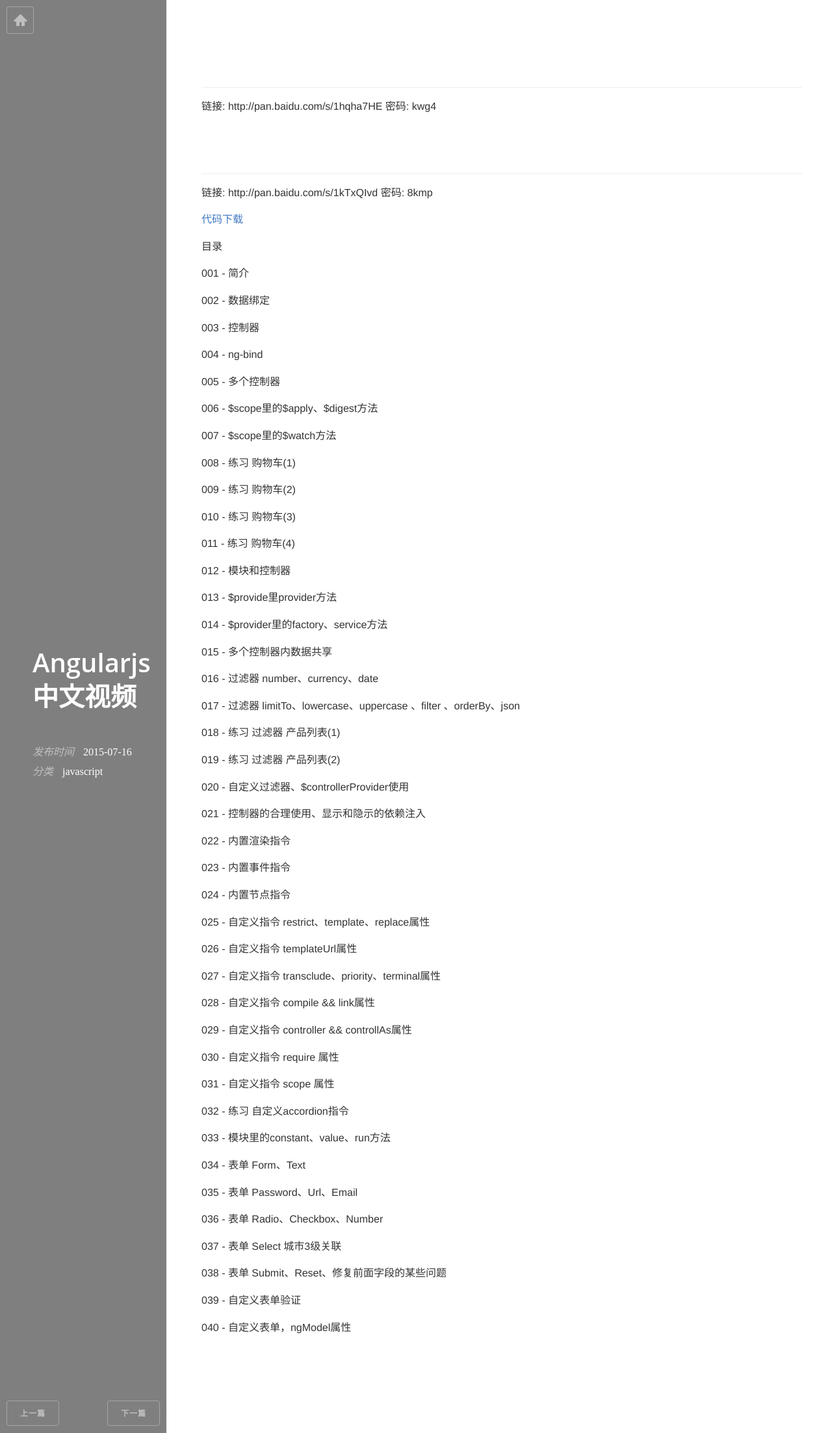
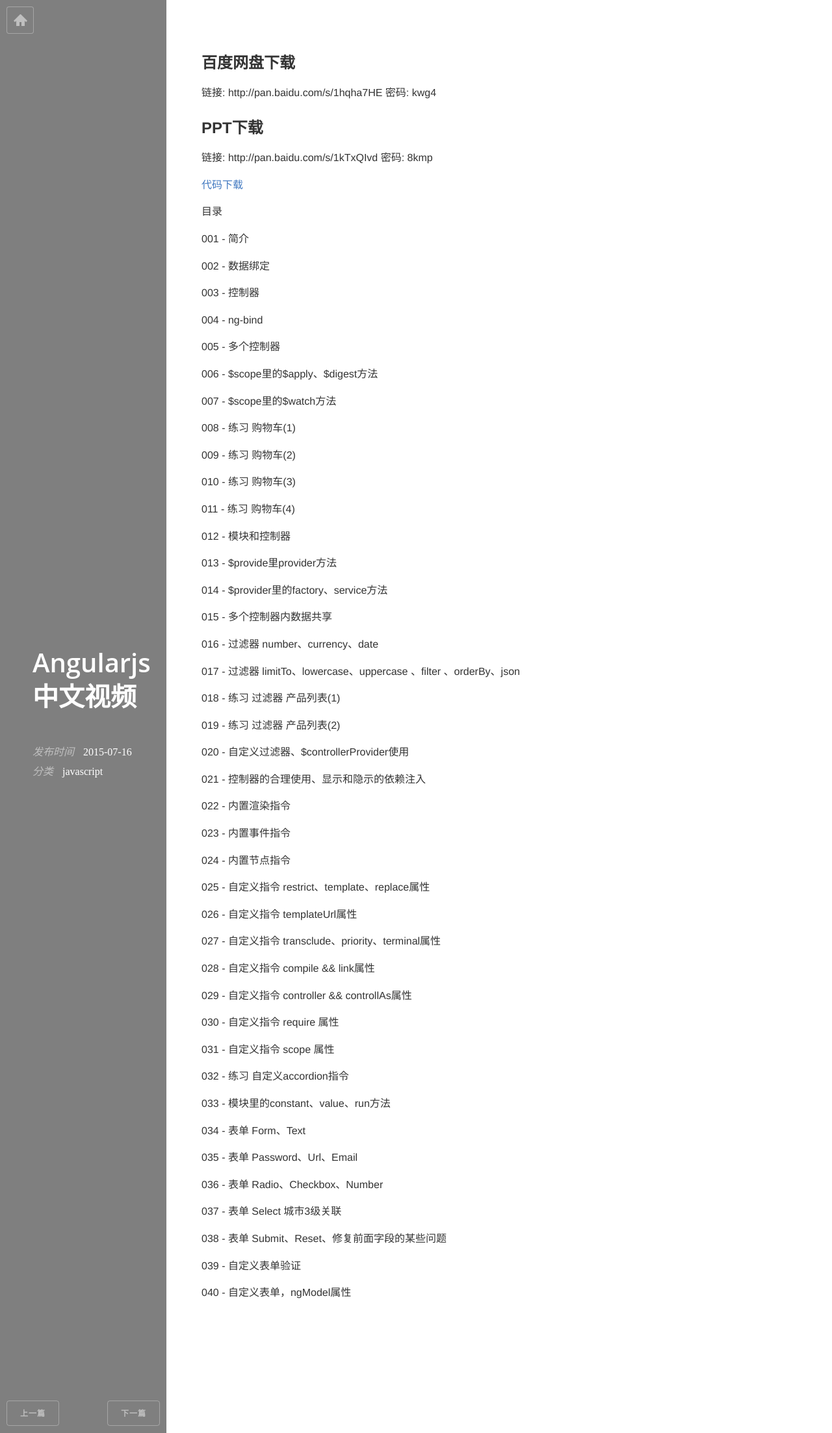
Before and after one commit to kittencup/kittencup.github.io, a Jekyll site: the page built from _posts/2015-07-16-Angualrjs中文视频.md, in a window 1280 px wide. Shown: the whole page at 65% size. Built offline with Jekyll 4.4.1, drawn with Linux system fonts in a browser that asks for light colours; nearby versions of some CDN libraries; some web fonts are replaced; Markdown is read by kramdown in place of the engine named in the settings; comment, search, counter and statistics services are not loaded.

Commit message:
no message

```diff
--- a/_posts/2015-07-16-Angualrjs中文视频.md
+++ b/_posts/2015-07-16-Angualrjs中文视频.md
@@ -5,11 +5,13 @@
 categories: javascript
 ---
 
-# 百度网盘下载
+### 百度网盘下载
+
 链接: http://pan.baidu.com/s/1hqha7HE
 密码: kwg4
 
-# PPT下载
+### PPT下载
+
 链接: http://pan.baidu.com/s/1kTxQIvd
 密码: 8kmp
 
```
Also changed, not shown: _posts/2015-07-16-Zend Framework 2中文视频.md (+4 -3 lines).
